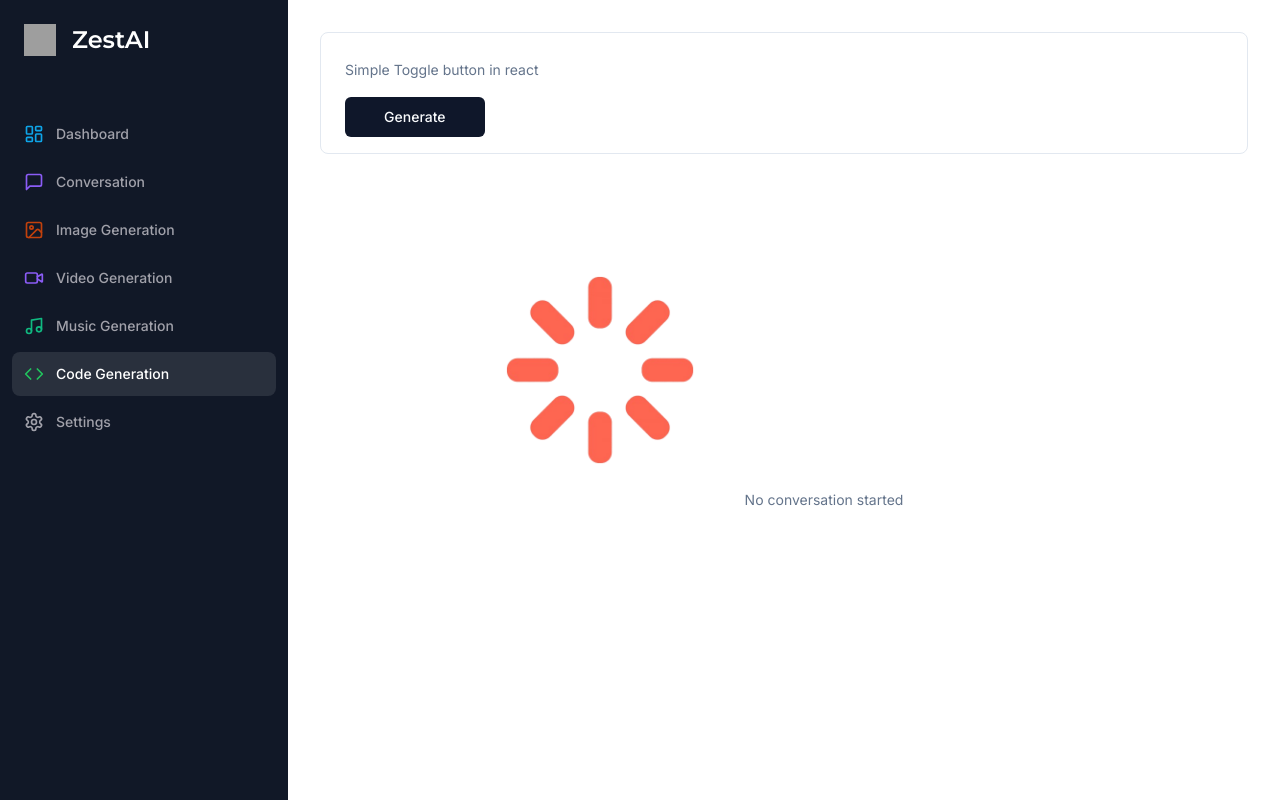
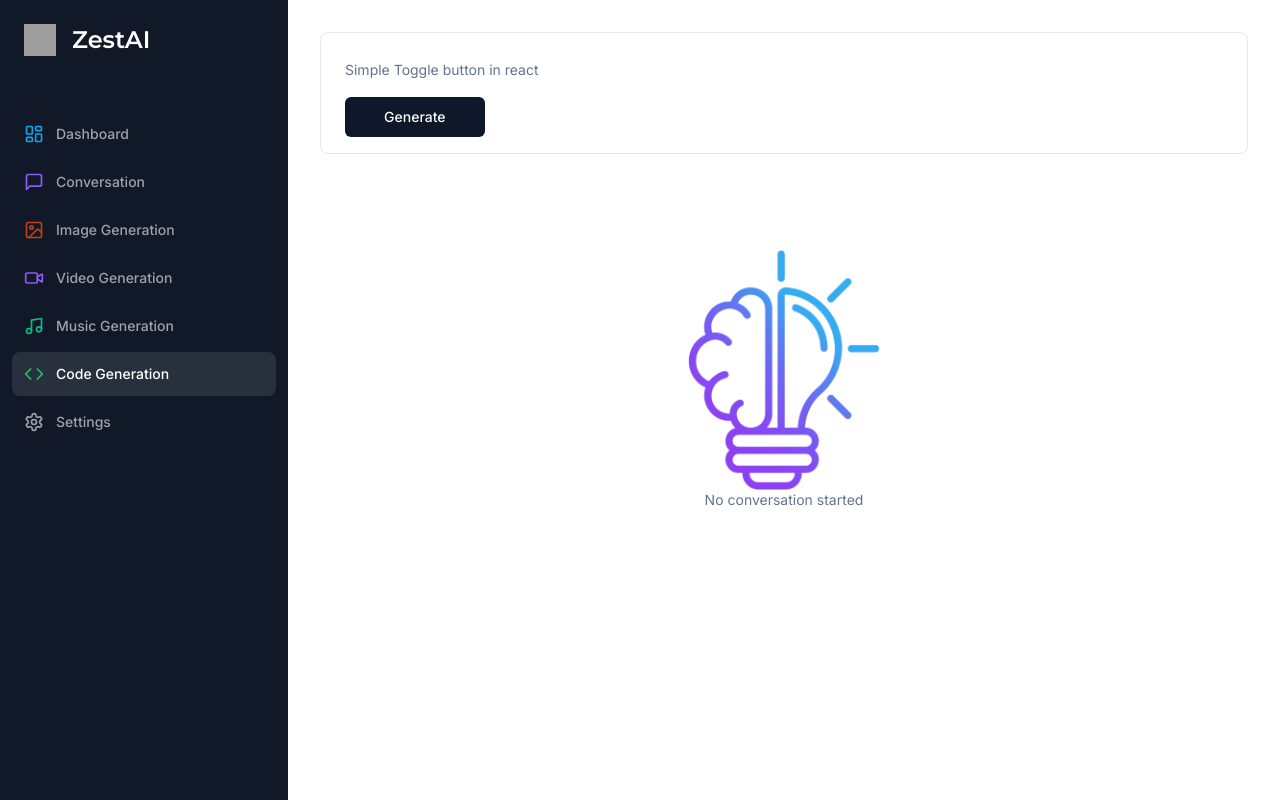
Before and after one commit to gaurimadan/ZestAI, a Next.js app: page /code in a window 1280 px wide. Built offline with nearby package versions, Linux system fonts and the light colour scheme; grey boxes are pictures that could not be loaded.

Commit message:
designing errors fixed

```diff
--- a/components/Empty.tsx
+++ b/components/Empty.tsx
@@ -9,11 +9,11 @@ export const  Empty = ({
     }: EmptyProps) => {
 
     return (
-        <div className="h-full p-20 flex-col items-center justify-center ml-20">
+        <div className="h-full p-20 flex flex-col items-center justify-center">
                 <div className="relative h-60 w-60">
                     <Image alt="Empty"
                     fill
-                    src="/Loading-icon-in-red-color-on-transparent-background-PNG-removebg-preview.png"/>
+                    src="/skill-removebg-preview.png"/>
                 </div>
                 <p className="text-muted-foreground text-sm text-center ">
                     {label}
--- a/components/Loader.tsx
+++ b/components/Loader.tsx
@@ -3,11 +3,11 @@ import Image from "next/image"
 export const Loader =()=>{
     return(
         <div className="h-full flex flex-col gap-y-4 items-center justify-center">
-           <div className="w-10 h-10 relative animate spin">
+           <div className="w-10 h-10 relative animate-spin">
             <Image
             alt="logo"
             fill
-            src="/skill-removebg-preview.png"
+            src="/Loading-icon-in-red-color-on-transparent-background-PNG-removebg-preview.png"
             />
 
            </div>
```
